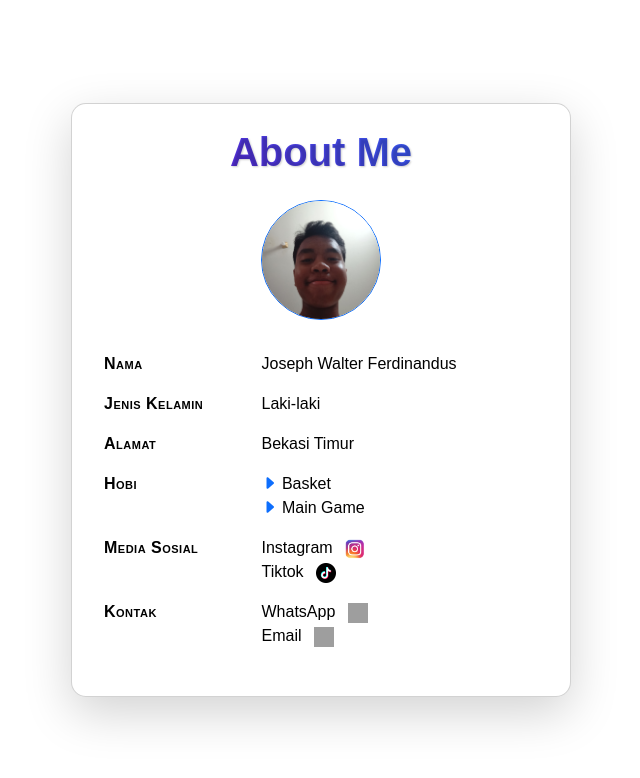
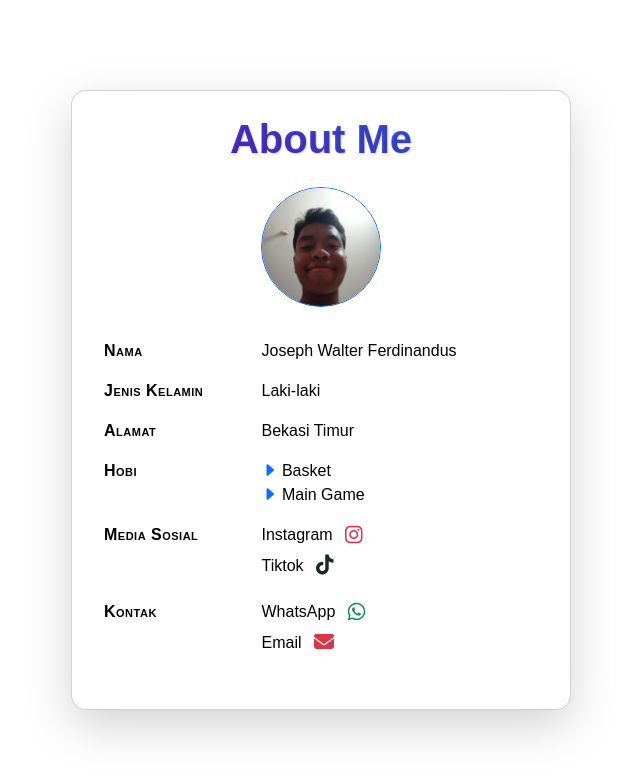
Before and after one commit to LilJoo444/About-Me, a plain HTML site: page index.html in a window 1280 px wide. Shown: the whole page, without its empty margins (319-959 px from the left). Drawn offline with nearby package versions, Linux system fonts and the light colour scheme; grey boxes are pictures that could not be loaded.

Commit message:
ganti icon dari png ke font awesome di html

```diff
--- a/index.html
+++ b/index.html
@@ -8,6 +8,8 @@
   <link href="https://cdn.jsdelivr.net/npm/bootstrap@5.3.2/dist/css/bootstrap.min.css" rel="stylesheet">
   <!-- Bootstrap Icons -->
   <link rel="stylesheet" href="https://cdn.jsdelivr.net/npm/bootstrap-icons@1.10.5/font/bootstrap-icons.css">
+  <!-- Font Awesome -->
+  <link rel="stylesheet" href="https://cdnjs.cloudflare.com/ajax/libs/font-awesome/6.5.0/css/all.min.css">
   <!-- Custom CSS -->
   <link rel="stylesheet" href="style.css" />
 </head>
@@ -47,14 +49,14 @@
           <ul class="list-unstyled mb-0">
             <li>
               Instagram
-              <a href="https://www.instagram.com/jsphwltrf_" target="_blank">
-                <img src="instagram.png" alt="Instagram" class="icon-hover ms-2">
+              <a href="https://www.instagram.com/jsphwltrf_" target="_blank" class="ms-2 text-decoration-none">
+                <i class="fab fa-instagram fa-lg icon-hover text-danger"></i>
               </a>
             </li>
             <li>
               Tiktok
-              <a href="https://www.tiktok.com/@liljoojoz" target="_blank">
-                <img src="tiktok.png" alt="Tiktok" class="icon-hover ms-2">
+              <a href="https://www.tiktok.com/@liljoojoz" target="_blank" class="ms-2 text-decoration-none">
+                <i class="fab fa-tiktok fa-lg icon-hover text-dark"></i>
               </a>
             </li>
           </ul>
@@ -66,14 +68,14 @@
           <ul class="list-unstyled mb-0">
             <li>
               WhatsApp
-              <a href="https://wa.me/6282211420618" target="_blank">
-                <img src="https://cdn.simpleicons.org/whatsapp/25D366" alt="WhatsApp" class="icon-hover ms-2">
+              <a href="https://wa.me/6282211420618" target="_blank" class="ms-2 text-decoration-none">
+                <i class="fab fa-whatsapp fa-lg icon-hover text-success"></i>
               </a>
             </li>
             <li>
               Email
-              <a href="mailto:walterbrader123@gmail.com" target="_blank">
-                <img src="https://cdn.simpleicons.org/gmail/EA4335" alt="Email" class="icon-hover ms-2">
+              <a href="mailto:walterbrader123@gmail.com" target="_blank" class="ms-2 text-decoration-none">
+                <i class="fas fa-envelope fa-lg icon-hover text-danger"></i>
               </a>
             </li>
           </ul>
```
